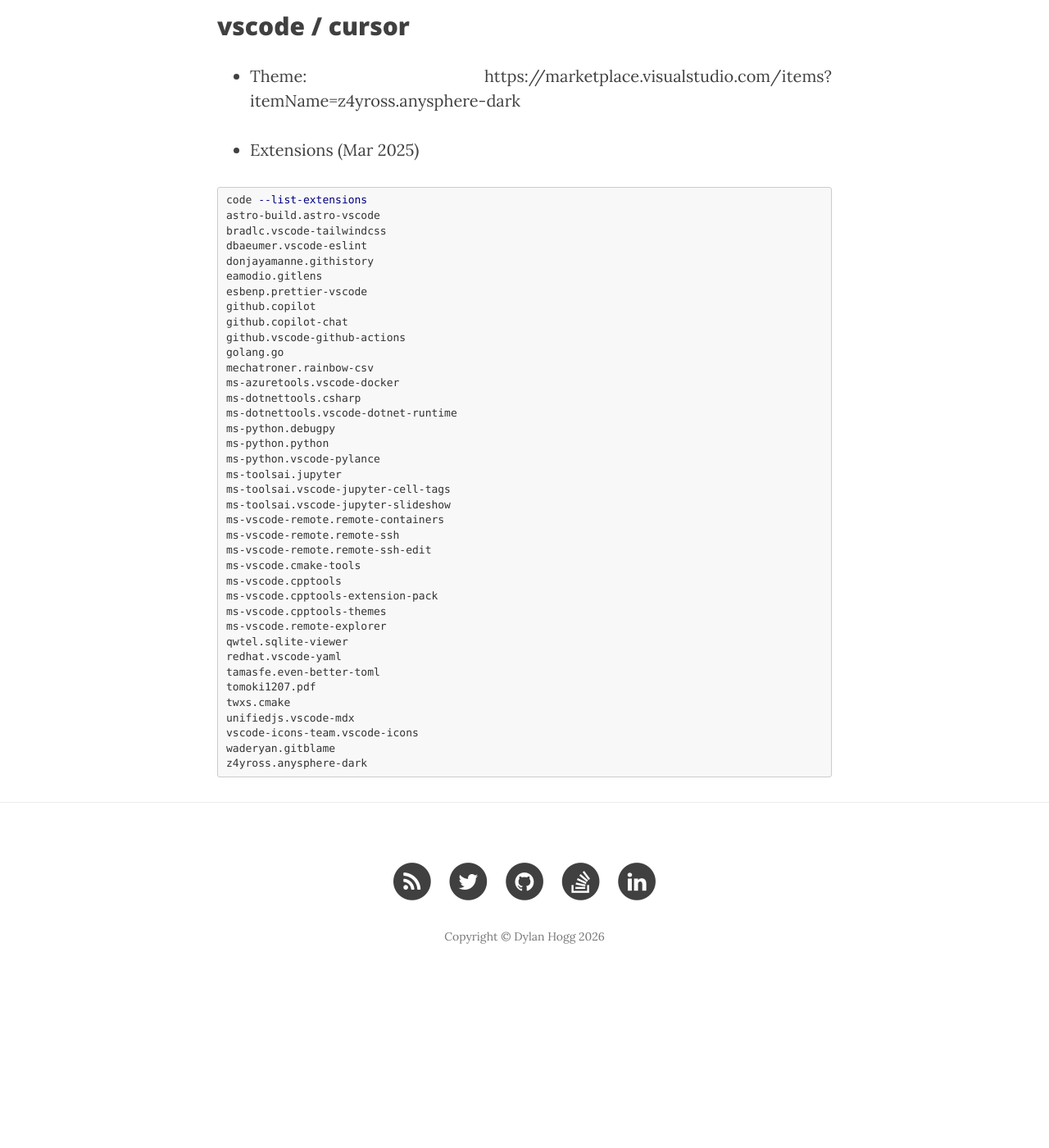
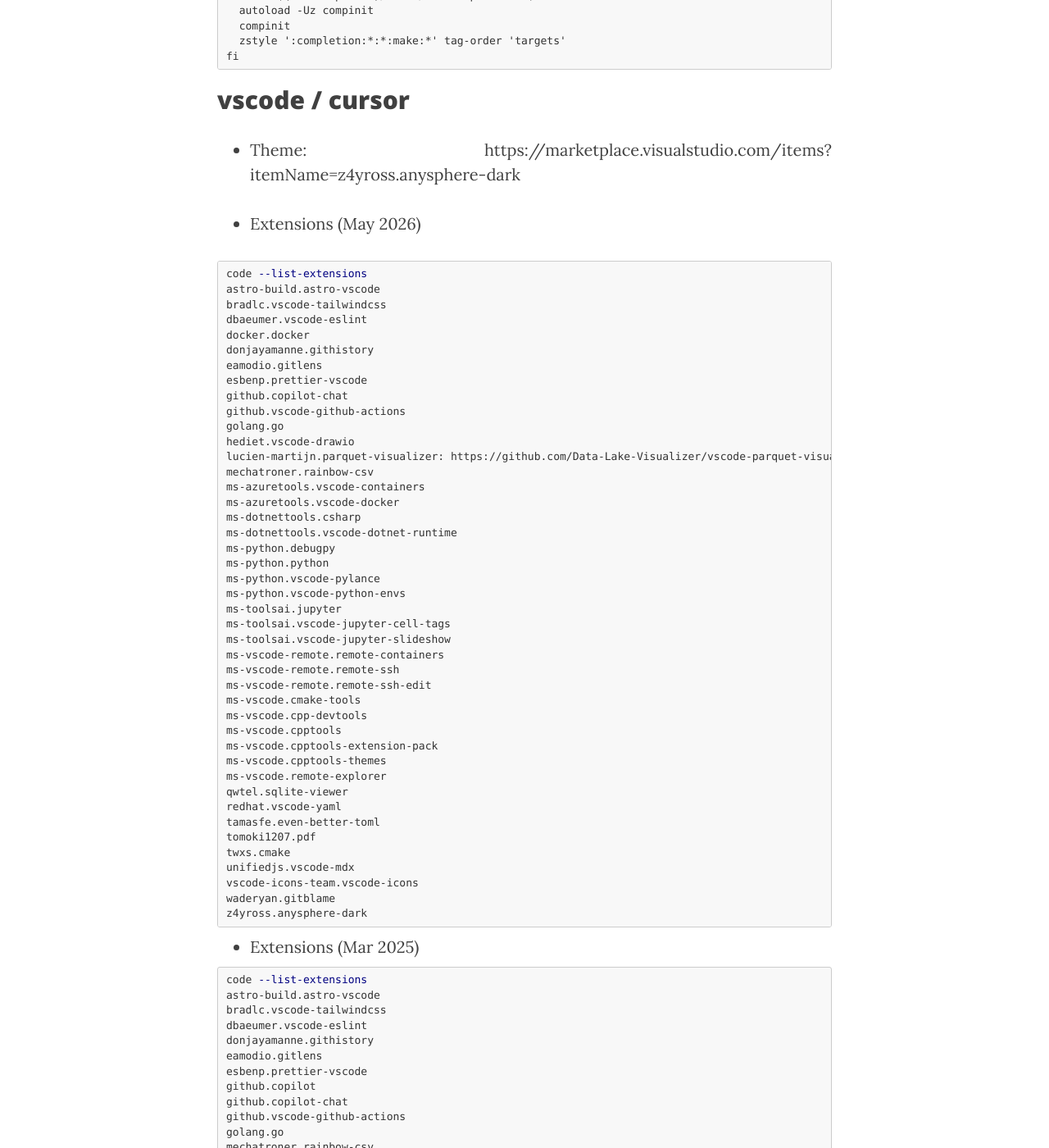
Before and after one commit to dylanhogg/dylanhogg.github.io, a Jekyll site: the page built from osx.md, in a window 1280 px wide and 1400 px high, scrolled down 5110 px. Shown: the whole window at 82% size. Built offline with Jekyll 4.4.1, drawn with Linux system fonts in a browser that asks for light colours; nearby versions of some CDN libraries; before the commit the page ends 6328 px from its top, so only the background shows below that; some of the changed text lies outside the part shown.

Commit message:
Update osx install

````diff
--- a/osx.md
+++ b/osx.md
@@ -49,13 +49,11 @@ header-img: "img/apps-bg.jpg"
 - https://superwhisper.com/ - Superwhisper - A macOS app for speech-to-text
 
 - OLD:
-
   - Fig.io autocomplete via dmg (next time: brew install --cask fig)
   - Jetbrains remote dev: https://www.jetbrains.com/help/pycharm/remote-development-a.html
   - https://github.com/vincelwt/chatgpt-mac - ChatGPT - A macOS app for chatting with GPT-2
 
 - Brew Utils Must Have:
-
   - brew install nushell - A new type of shell (https://www.nushell.sh/)
   - brew install miniforge - https://github.com/conda-forge/miniforge - Linking Binary 'conda' to '/opt/homebrew/bin/conda'
   - brew install python@3.9 - /opt/homebrew/bin/python3
@@ -73,15 +71,15 @@ header-img: "img/apps-bg.jpg"
   - brew install netron - viewer for neural network models. https://github.com/lutzroeder/netron https://netron.app/
   - brew install md5sha1sum - Microbrew md5sum/sha1sum/ripemd160sum by Bulent Yilmaz
   - brew install ripgrep - recursively searches directories for a regex pattern while respecting your gitignore
+  - brew install ccmd - https://github.com/juliensimon/cache-commander - a TUI to explore, audit, and clean developer cache directories
+  - brew install llama.cpp - https://github.com/ggml-org/llama.cpp - LLM inference in C/C++
 
 - Brew Utils Nice to Have
-
   - brew install jello - https://github.com/kellyjonbrazil/jello
   - brew install saulpw/vd/visidata - https://github.com/saulpw/visidata - TUI interactive multitool for tabular data.
   - brew install zoxide - A smarter cd command. Supports all major shells.
 
 - Brew k8s
-
   - brew install kubectl
   - brew install helm (k8s packaging)
   - brew install kind (local k8s cluster: https://kind.sigs.k8s.io/)
@@ -96,17 +94,20 @@ header-img: "img/apps-bg.jpg"
   - maybe: https://k8slens.dev/desktop.html
 
 - Brew kafka
-
   - brew install kafka (/opt/homebrew/etc/kafka/server.properties; brew services restart kafka)
   - brew install kcat
 
 - pip install
-
   - https://github.com/xonsh/xonsh - Python-powered, cross-platform, Unix-gazing shell
   - https://github.com/prompt-toolkit/ptpython
 
 - npm
   - npm install -g doctoc
+
+## Chrome extensions
+
+- https://chromewebstore.google.com/detail/markdown-viewer/ckkdlimhmcjmikdlpkmbgfkaikojcbjk
+- https://chromewebstore.google.com/detail/json-formatter/bcjindcccaagfpapjjmafapmmgkkhgoa
 
 ## Tools
 
@@ -165,6 +170,54 @@ fi
 
 - Theme: https://marketplace.visualstudio.com/items?itemName=z4yross.anysphere-dark
 
+- Extensions (May 2026)
+
+```bash
+code --list-extensions
+astro-build.astro-vscode
+bradlc.vscode-tailwindcss
+dbaeumer.vscode-eslint
+docker.docker
+donjayamanne.githistory
+eamodio.gitlens
+esbenp.prettier-vscode
+github.copilot-chat
+github.vscode-github-actions
+golang.go
+hediet.vscode-drawio
+lucien-martijn.parquet-visualizer: https://github.com/Data-Lake-Visualizer/vscode-parquet-visualizer
+mechatroner.rainbow-csv
+ms-azuretools.vscode-containers
+ms-azuretools.vscode-docker
+ms-dotnettools.csharp
+ms-dotnettools.vscode-dotnet-runtime
+ms-python.debugpy
+ms-python.python
+ms-python.vscode-pylance
+ms-python.vscode-python-envs
+ms-toolsai.jupyter
+ms-toolsai.vscode-jupyter-cell-tags
+ms-toolsai.vscode-jupyter-slideshow
+ms-vscode-remote.remote-containers
+ms-vscode-remote.remote-ssh
+ms-vscode-remote.remote-ssh-edit
+ms-vscode.cmake-tools
+ms-vscode.cpp-devtools
+ms-vscode.cpptools
+ms-vscode.cpptools-extension-pack
+ms-vscode.cpptools-themes
+ms-vscode.remote-explorer
+qwtel.sqlite-viewer
+redhat.vscode-yaml
+tamasfe.even-better-toml
+tomoki1207.pdf
+twxs.cmake
+unifiedjs.vscode-mdx
+vscode-icons-team.vscode-icons
+waderyan.gitblame
+z4yross.anysphere-dark
+```
+
 - Extensions (Mar 2025)
 
 ```bash
````
Also changed, not shown: other parts of osx.md (+4 -0 lines).
